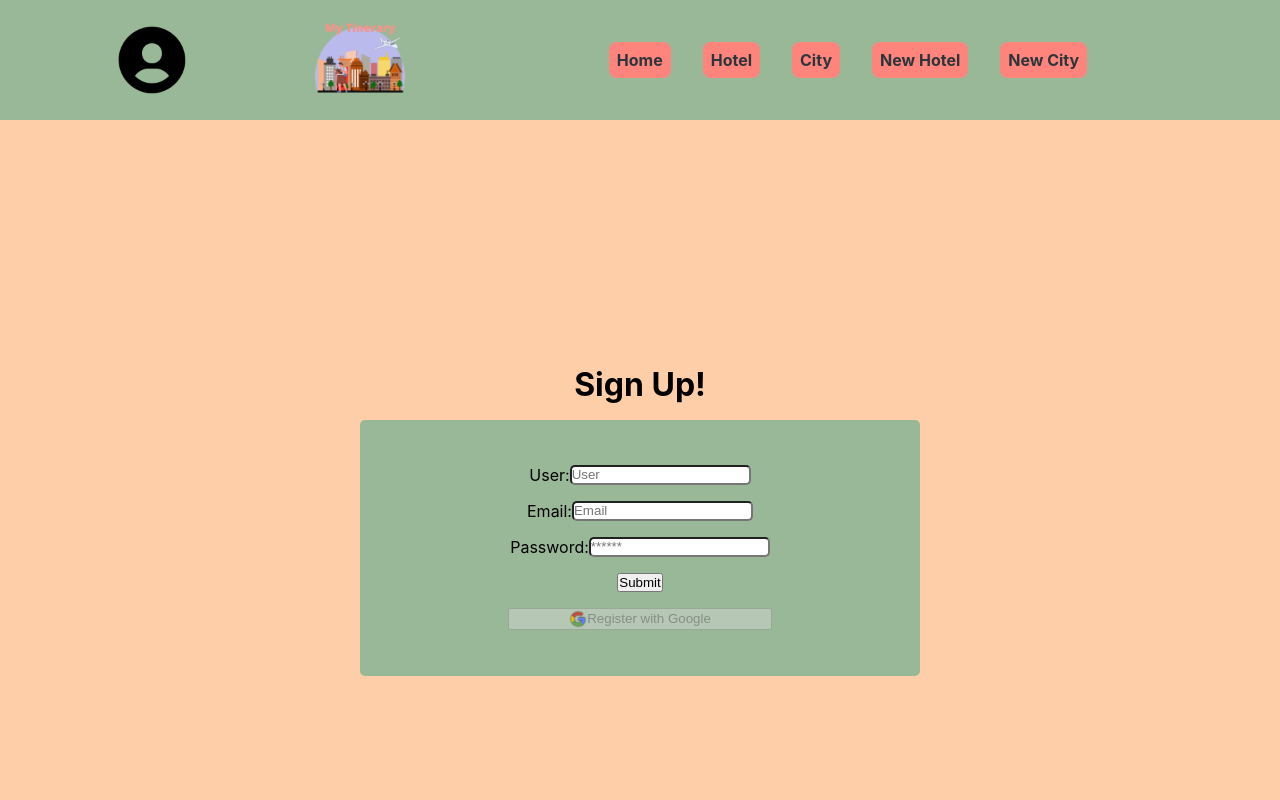
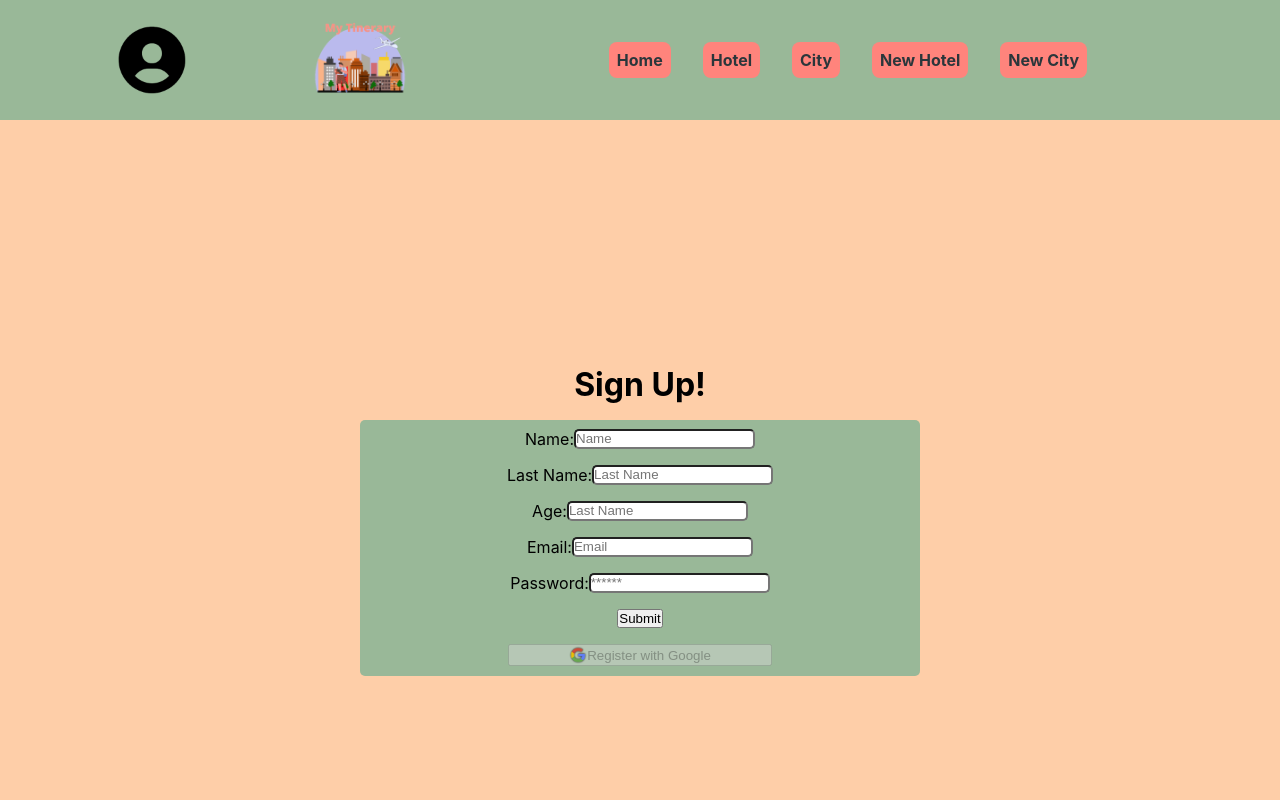
Before and after one commit to RamiroRojas02/my-tinerary-team-dev-mern, a React (Create React App) app: page /SignUp in a window 1280 px wide. Shown: the top 800 px of the page. Built offline with nearby package versions, Linux system fonts and the light colour scheme.

Commit message:
agrego inputs en Sign Up para la creacion de usuarios

```diff
--- a/src/pages/SignUp.jsx
+++ b/src/pages/SignUp.jsx
@@ -3,25 +3,33 @@ import React, { useRef } from "react";
 export default function SignUp() {
   let email = useRef(null);
   let password = useRef(null);
-  let user = useRef(null);
+  let name = useRef(null);
+  let lastName = useRef(null);
+  let age = useRef(null);
+
   let usersRegister = [];
-  let register = (e) => {
-    console.log(email.current);
-    if (user.current.value === "") {
+  let register = () => {
+    if (name.current.value === "") {
       console.log(email.current.value);
-      return alert("Invalid user");
+      return alert("Invalid name");
     } else if (email.current.value === "" /*||email.current.value*/) {
       return alert("Invalid Email");
     } else if (password.current.value === "") {
       return alert("Invalid Password");
+    } else if (lastName.current.value === "") {
+      return alert("Invalid LastName");
+
+    }else if(age.current.value=== "" || age.current.value < 18){
+      return alert("Invalid Age");
+
     }
-    // e.preventDefault();
-    usersRegister = JSON.parse(localStorage.getItem("users")) || [];
-    usersRegister = usersRegister.concat({
+    usersRegister = {
       email: email.current.value,
       password: password.current.value,
-      user: user.current.value,
-    });
+      name: name.current.value,
+      lastName: lastName.current.value,
+      age: age.current.value,
+    };
 
     localStorage.setItem("users", JSON.stringify(usersRegister));
     alert("Registration Successfully");
@@ -32,8 +40,14 @@ export default function SignUp() {
     <div className="divNotFound">
       <h1>Sign Up!</h1>
       <form className="formRegister">
-        <label className="userLabel">
-          User:<input type="text" ref={user} placeholder="User"></input>
+        <label className="NameLabel">
+          Name:<input type="text" ref={name} placeholder="Name"></input>
+        </label>
+        <label className="LastNameLabel">
+          Last Name:<input type="text" ref={lastName} placeholder="Last Name"></input>
+        </label>
+        <label className="LastNameLabel">
+          Age:<input type="number" ref={age} placeholder="Last Name"></input>
         </label>
 
         <label className="emailLabel">
```
